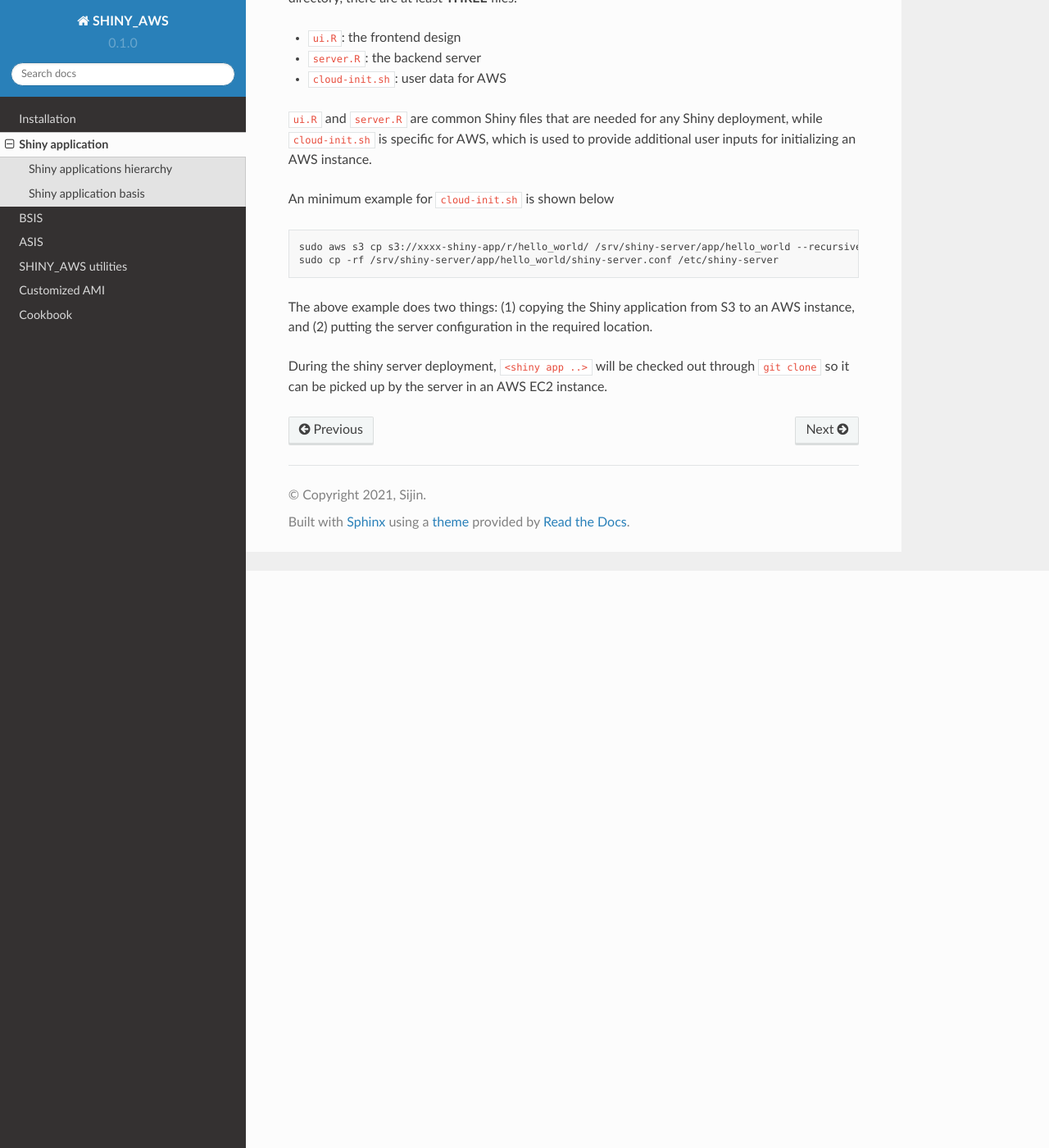
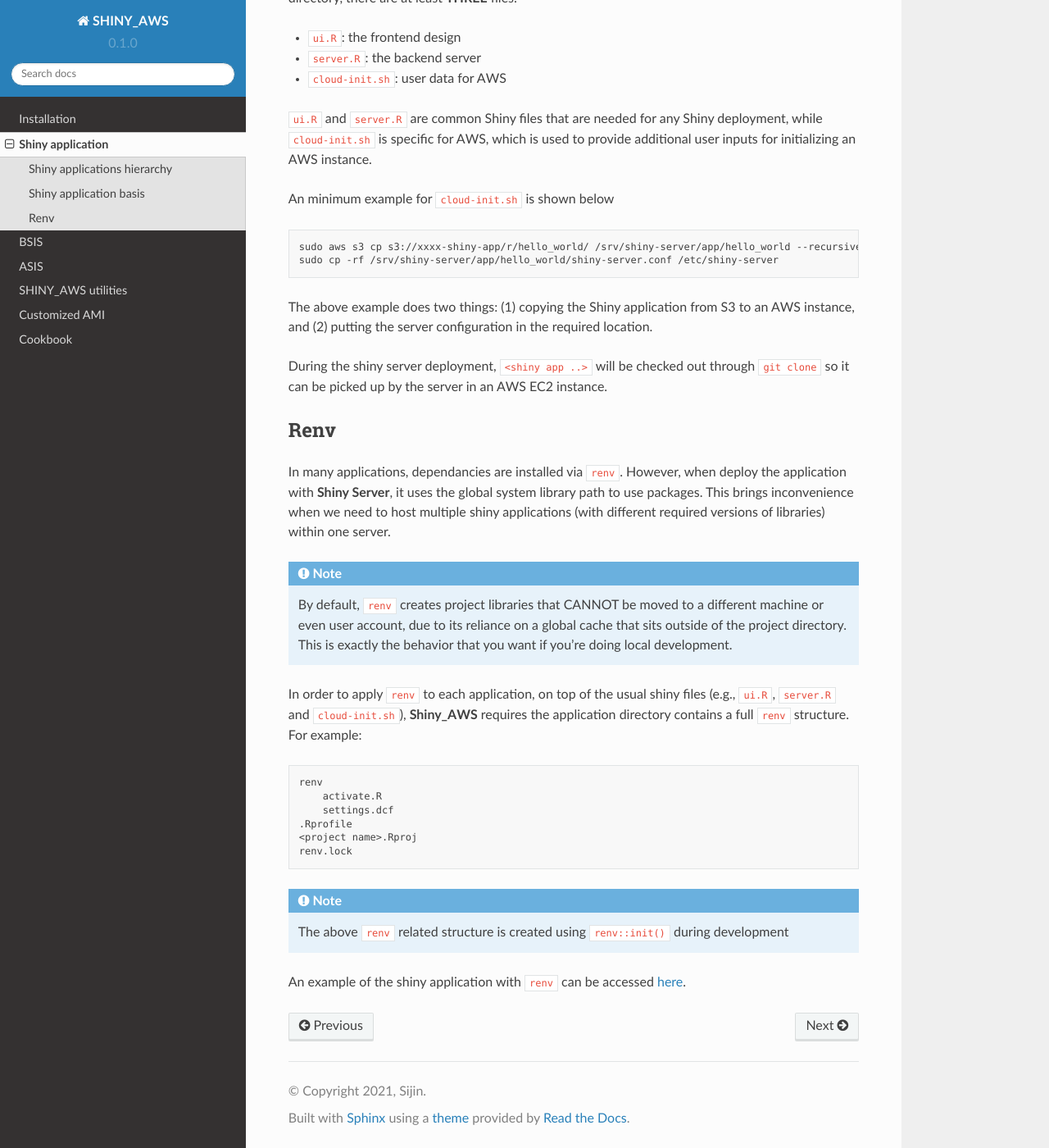
Before and after one commit to jzanetti/shiny_aws, a Sphinx documentation site: the page built from doc/source/Shiny.rst, in a window 1280 px wide and 1400 px high, scrolled down 704 px. Shown: the whole window at 82% size. Built offline with Sphinx 7.4.7 and the Read the Docs theme 2.0.0, drawn with Linux system fonts in a browser that asks for light colours.

Commit message:
add renv infras

```diff
--- a/doc/source/Shiny.rst
+++ b/doc/source/Shiny.rst
@@ -42,3 +42,34 @@ An minimum example for ``cloud-init.sh`` is shown below
 The above example does two things: (1) copying the Shiny application from S3 to an AWS instance, and (2) putting the server configuration in the required location.
 
 During the shiny server deployment, ``<shiny app ..>`` will be checked out through ``git clone`` so it can be picked up by the server in an AWS EC2 instance.
+
+Renv
+------
+
+In many applications, dependancies are installed via ``renv``. However, when deploy the application with **Shiny Server**,
+it uses the global system library path to use packages.
+This brings inconvenience when we need to host multiple shiny applications (with different required versions of libraries) within one server.
+
+.. note::
+
+    By default, ``renv`` creates project libraries that CANNOT be moved to a different machine or even user account,
+    due to its reliance on a global cache that sits outside of the project directory.
+    This is exactly the behavior that you want if you're doing local development.
+
+In order to apply ``renv`` to each application, on top of the usual shiny files (e.g., ``ui.R``, ``server.R`` and ``cloud-init.sh``),
+**Shiny_AWS** requires the application directory contains a full ``renv`` structure. For example:
+
+.. code-block:: bash
+
+    renv
+        activate.R
+        settings.dcf
+    .Rprofile
+    <project name>.Rproj
+    renv.lock
+
+.. note::
+
+    The above ``renv`` related structure is created using ``renv::init()`` during development
+
+An example of the shiny application with ``renv`` can be accessed `here <https://github.com/jzanetti/shiny_aws_examples/tree/master/hello_world_renv>`_.
```
Also changed, not shown: 2 other files.
